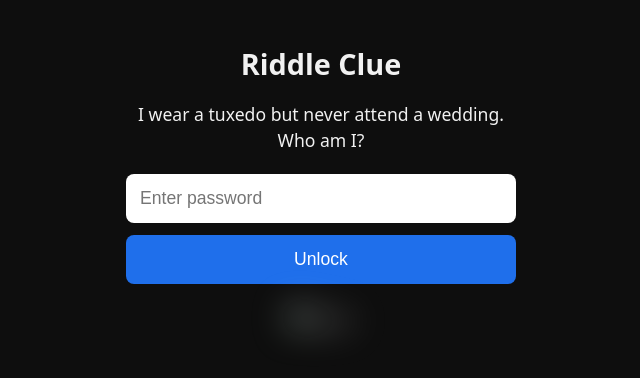
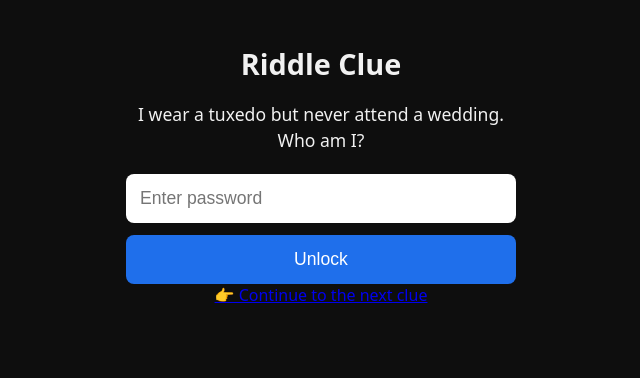
Before and after one commit to murtajairaq09-create/schoolriddle00, a plain HTML site: page index.html in a window 1280 px wide. Shown: the whole page, without its empty margins (319-959 px from the left). Drawn offline with Linux system fonts and the light colour scheme.

Commit message:
Update index.html

```diff
--- a/index.html
+++ b/index.html
@@ -25,8 +25,11 @@
 
     <button onclick="checkPassword()">Unlock</button>
 
-    <div class="image-container">
-      <img id="secretImage" src="ahmed.jpg" alt="Secret">
+    <!-- 🔒 Hidden link -->
+    <div id="secretLink" class="hidden">
+      <a href="https://example.com" target="_blank">
+        👉 Continue to the next clue
+      </a>
     </div>
   </div>
 
```
